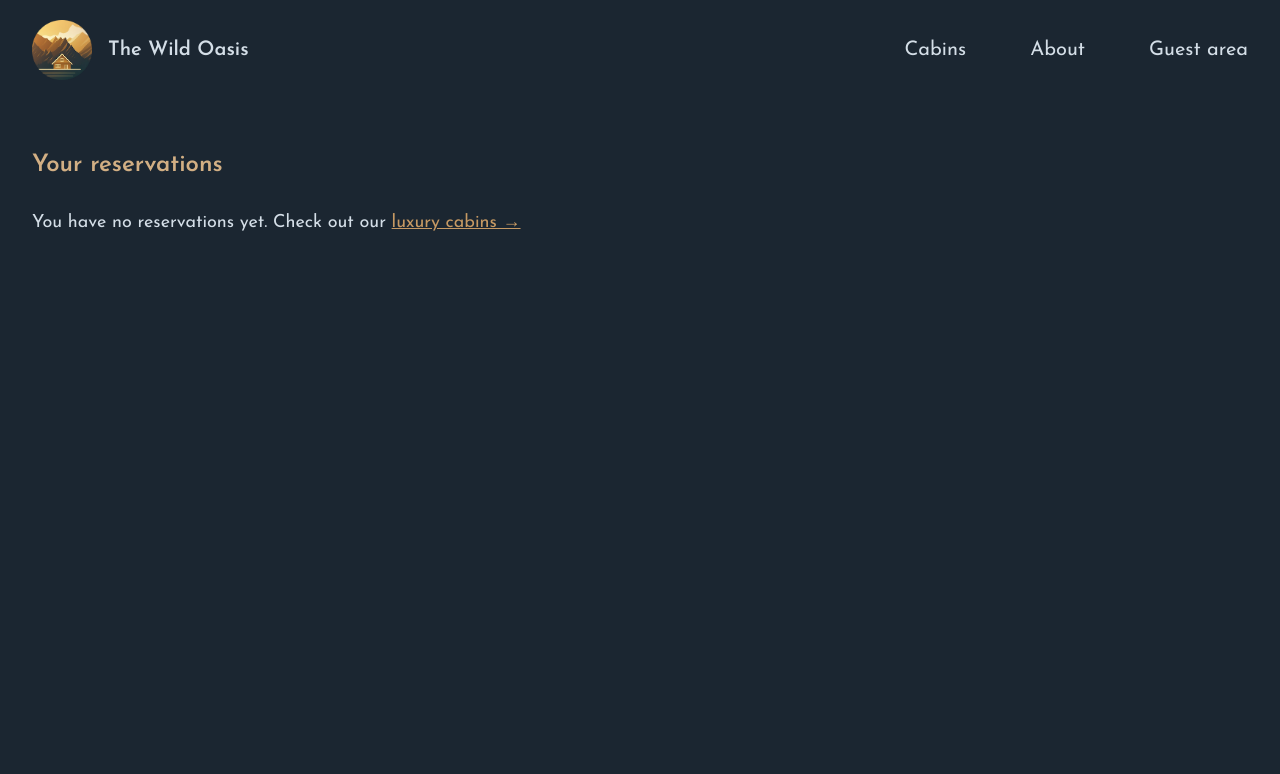
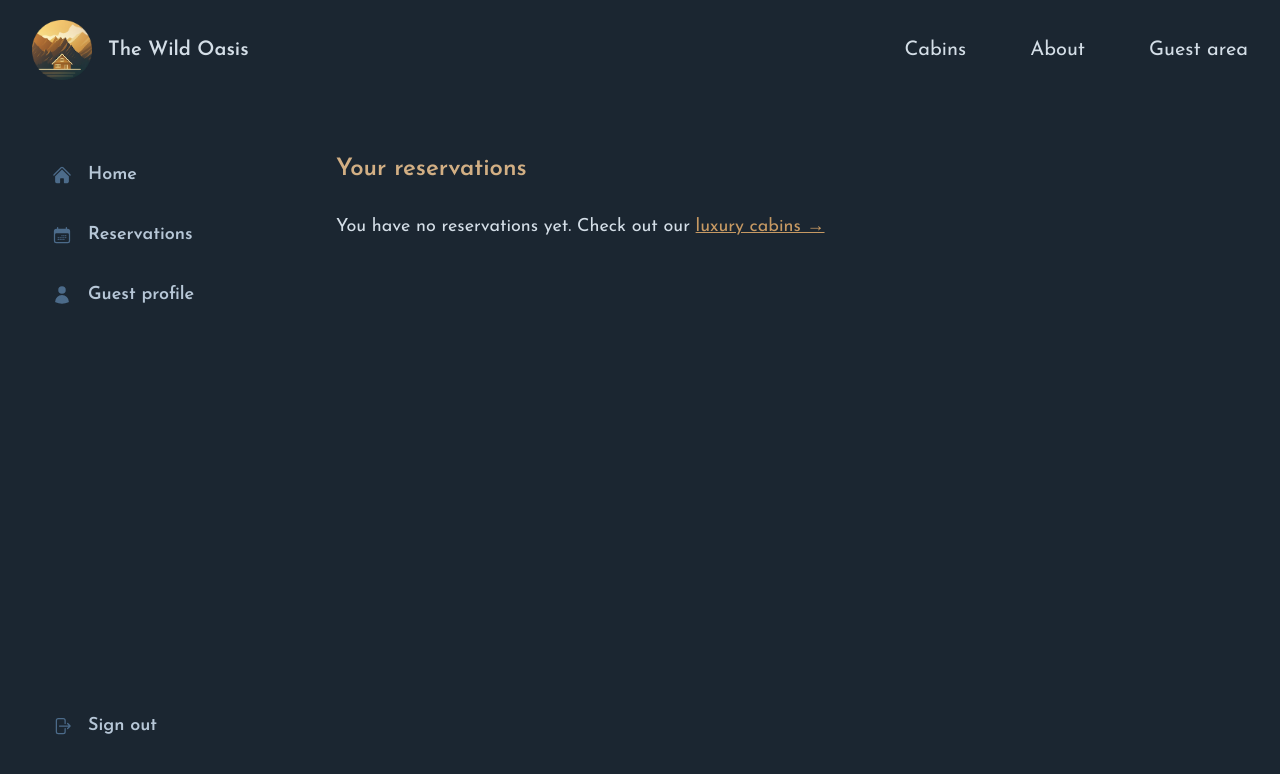
Before and after one commit to Samuel-Omobuwa/wild-oasis-website, a Next.js app: page /account/reservations in a window 1280 px wide. Shown: the top 774 px of the page. Built offline with nearby package versions, Linux system fonts and the light colour scheme.

Commit message:
sideNavigation add

```diff
--- /dev/null
+++ b/app/account/layout.js
@@ -0,0 +1,15 @@
+import React from 'react'
+import SideNavigation from '../_components/SideNavigation'
+
+function layout({children}) {
+  return (
+    <div className='grid grid-cols-[16rem_1fr] h-full gap-12'>
+      <SideNavigation />
+      <div className='py-1'>
+        {children}
+      </div>
+    </div>
+  )
+}
+
+export default layout
--- a/app/account/profile/page.js
+++ b/app/account/profile/page.js
@@ -1,4 +1,8 @@
 import SelectCountry from "@/app/_components/SelectCountry";
+
+export const metadata = {
+  title: "Update profile"
+}
 
 export default function Page() {
   // CHANGE
--- a/app/account/reservations/page.js
+++ b/app/account/reservations/page.js
@@ -1,4 +1,8 @@
 import ReservationCard from "@/app/_components/ReservationCard";
+
+export const metadata = {
+  title: "Reservations"
+}
 
 export default function Page() {
   // CHANGE
--- a/app/layout.js
+++ b/app/layout.js
@@ -22,8 +22,8 @@ export default function RootLayout({ children }) {
     <html lang="en">
      <body className={`${josefin.className} antialiased bg-primary-900 text-primary-100 min-h-screen flex flex-col`}>
       <Header />
-      <div className="flex-1 px-8 py-12">
-      <main className="max-w-7xl mx-auto">{children}</main>
+      <div className="flex-1 px-8 py-12 grid">
+      <main className="max-w-7xl mx-auto w-full">{children}</main>
       </div>
 
      </body>
```
